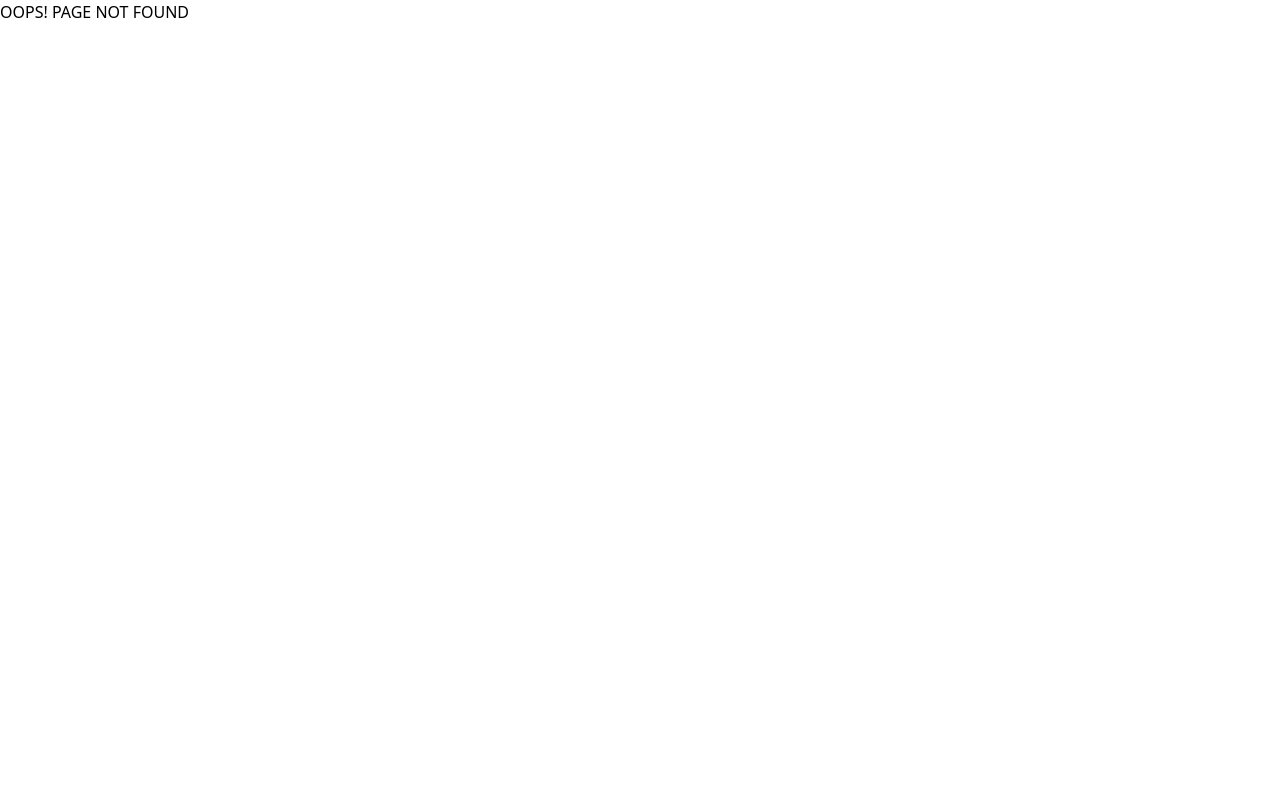
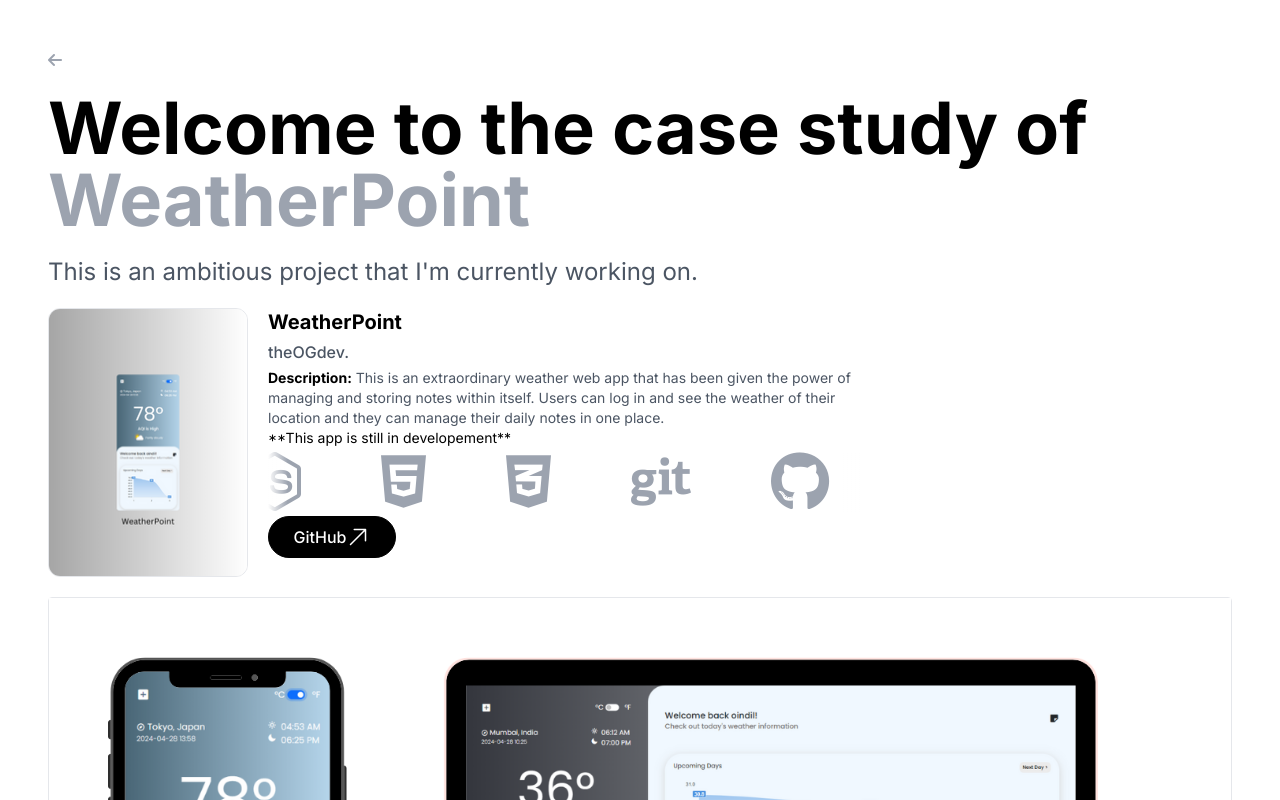
Before and after one commit to OINDIL/og-portfolio, a React (Vite) app: page /og-portfolio/weather in a window 1280 px wide. Before the commit this address had no page. Shown: the top 800 px of the page. Built offline with nearby package versions, Linux system fonts and the light colour scheme.

Commit message:
[bug fixes]: route

```diff
--- a/src/Components/Large Components/Homepage.jsx
+++ b/src/Components/Large Components/Homepage.jsx
@@ -18,8 +18,8 @@ function Homepage() {
 
     const projects = [
         { name: 'Text.dev', tagLine: 'Generate Secure Passwords & More', link: 'https://oindil.github.io/textog/', image: textDev},
-        { name: 'WeatherPoint', tagLine: 'Accurate Weather & Notes', link: '/weather', image: weather},
-        { name: 'Yt Crawler', tagLine: 'YouTube Channel info & Video data', link: '/ytcrawler', image: ytcrawler}
+        { name: 'WeatherPoint', tagLine: 'Accurate Weather & Notes', link: '/og-portfolio/weather', image: weather},
+        { name: 'Yt Crawler', tagLine: 'YouTube Channel info & Video data', link: '/og-portfolio/ytcrawler', image: ytcrawler}
     ]
     const socialMedia = [
         { name: 'Github', link: 'https://github.com/OINDIL' },
--- a/src/Components/Small Components/Project Case Study/WeatherDesc.jsx
+++ b/src/Components/Small Components/Project Case Study/WeatherDesc.jsx
@@ -24,7 +24,7 @@ function WeatherDesc({ hover }) {
                 whileInView={{ x: 0, opacity: 1 }}
                 transition={{ duration: 1 }}
                 className="p-12 font-inter flex flex-col gap-5">
-                <Link to='/'>
+                <Link to='/og-portfolio'>
                     <i className="fa-solid fa-arrow-left text-gray-400 hover:text-black transition ease-linear duration-100 "></i>
                 </Link>
                 <div className="font-bold flex flex-col gap-5">
--- a/src/Components/Small Components/Project Case Study/YtCrawlerDesc.jsx
+++ b/src/Components/Small Components/Project Case Study/YtCrawlerDesc.jsx
@@ -25,7 +25,7 @@ function YtCrawlerDesc({ hover }) {
                 whileInView={{ x: 0, opacity: 1 }}
                 transition={{ duration: 1 }}
                 className="p-12 font-inter flex flex-col gap-5">
-                <Link to='/'>
+                <Link to='/og-portfolio'>
                     <i className="fa-solid fa-arrow-left text-gray-400 hover:text-black transition ease-linear duration-100 "></i>
                 </Link>
                 <div className="font-bold flex flex-col gap-5">
--- a/src/main.jsx
+++ b/src/main.jsx
@@ -9,19 +9,19 @@ import ScrollToTop from './Components/Small Components/Router/ScrollToTop'
 import YtCrawlerDesc from './Components/Small Components/Project Case Study/YtCrawlerDesc'
   const router = createBrowserRouter([
     {
-      path: '/',
+      path: '/og-portfolio',
       element: <><Navbar /><Homepage /></>,
       errorElement: <>OOPS! PAGE NOT FOUND</>
     },
     {
-      path: '/weather',
+      path: '/og-portfolio/weather',
       element:
         <ScrollToTop>
           <WeatherDesc />
         </ScrollToTop>
     },
     {
-      path: '/ytcrawler',
+      path: '/og-portfolio/ytcrawler',
       element:
         <ScrollToTop>
           <YtCrawlerDesc />
```
